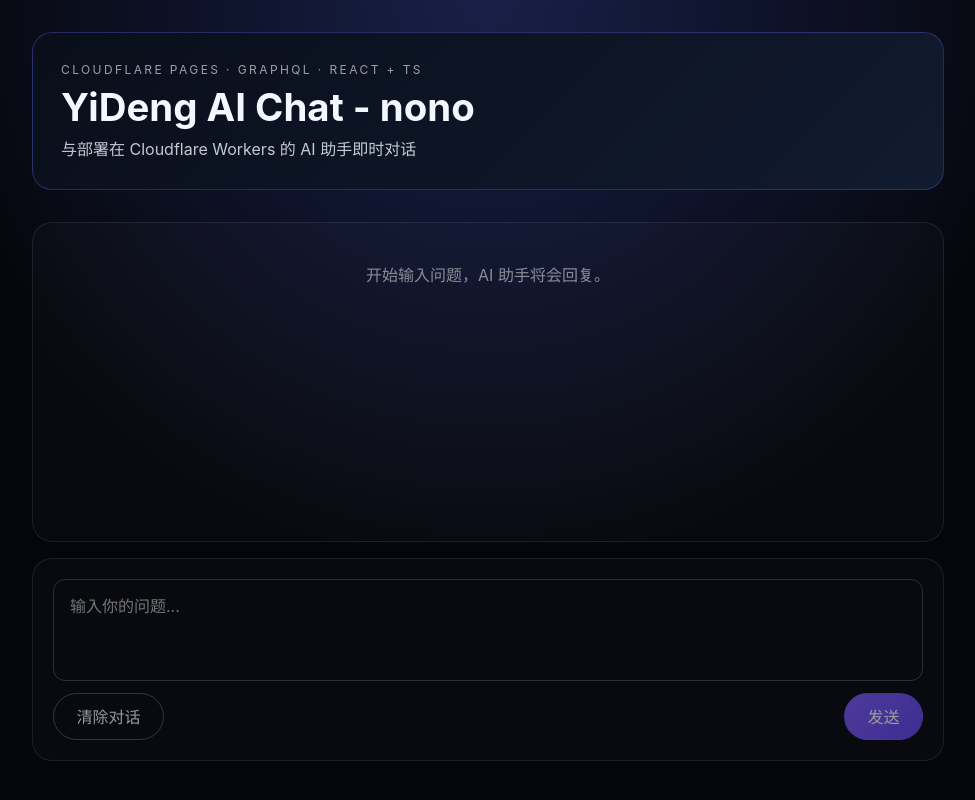
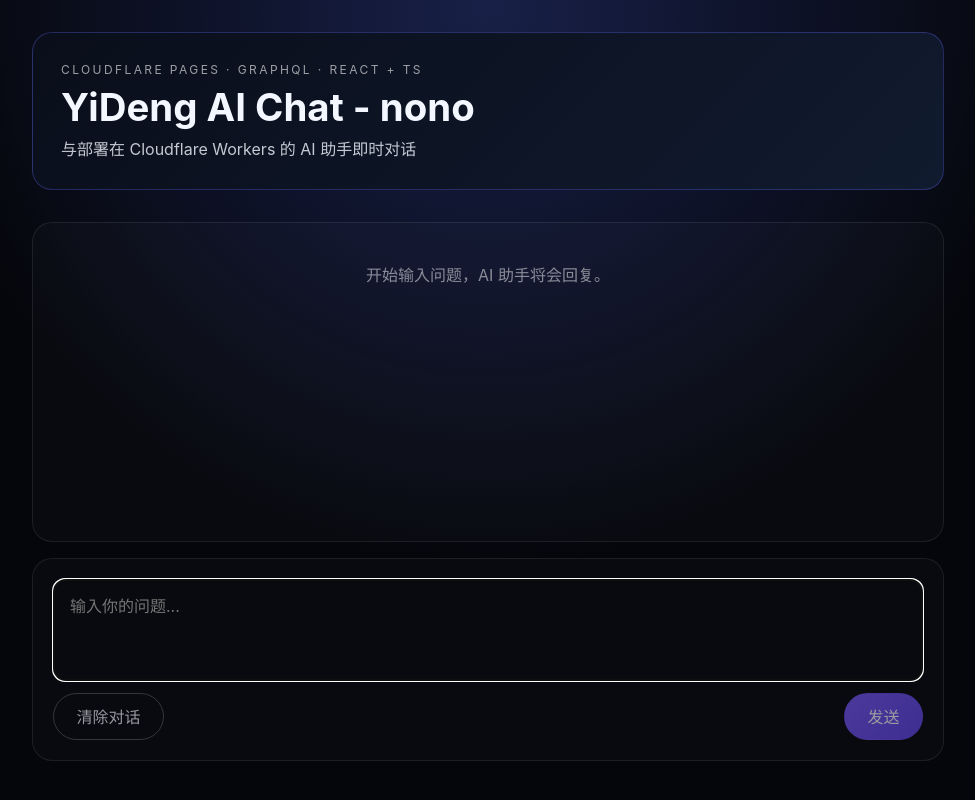
Before and after one commit to nydo-weng/yideng-aichat-frontend, a React (Vite) app: page / in a window 1280 px wide. Shown: the top 800 px of the page, without its empty margins (152-1127 px from the left). Built offline with nearby package versions, Linux system fonts and the light colour scheme.

Commit message:
feat: auto focus on input when reveive response

```diff
--- a/src/App.tsx
+++ b/src/App.tsx
@@ -7,6 +7,7 @@
   const { messages, isLoading, error, sendQuestion, resetChat } = useChat();
   const [question, setQuestion] = useState('');
   const messageListRef = useRef<HTMLUListElement | null>(null);
+  const textareaRef = useRef<HTMLTextAreaElement | null>(null);
 
   const isSubmitDisabled = useMemo(
     () => !question.trim() || isLoading,
@@ -45,6 +46,11 @@
     if (lastMessage) {
       lastMessage.scrollIntoView({ behavior: 'smooth', block: 'end' });
     }
+  }, [messages]);
+
+  useEffect(() => {
+    // 每次收到回应后让输入框保持聚焦，方便继续提问
+    textareaRef.current?.focus();
   }, [messages]);
 
   return (
@@ -94,6 +100,7 @@
             onChange={(event) => setQuestion(event.target.value)}
             onKeyDown={handleTextareaKeyDown}
             disabled={isLoading}
+            ref={textareaRef}
           />
           <div className="composer-actions">
             <button
```
